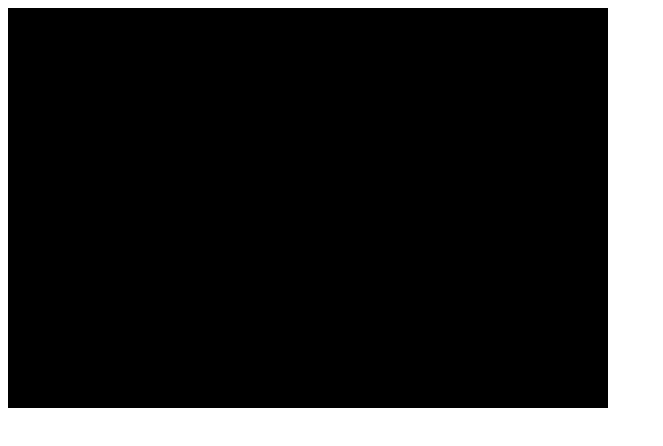
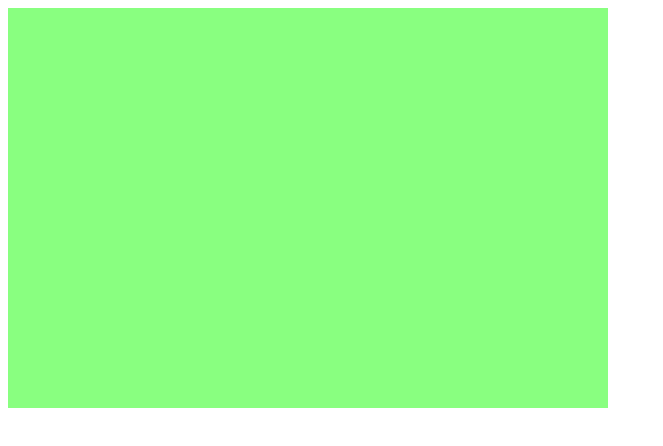
Before and after one commit to shahilalgoo/PhaserDemo, a plain HTML site: page index.html in a window 1280 px wide. Shown: the whole page, without its empty margins (0-663 px from the left). Drawn offline with Linux system fonts and the light colour scheme; animation ran at ten frames a second.

Commit message:
Add changeState event listener to each state

```diff
--- a/index.html
+++ b/index.html
@@ -2,7 +2,16 @@
 <html>
     <head>
         <script src="phaser/phaser.min.js"></script>
+        <script src="state0.js"></script>
         <script src="state1.js"></script>
+        <script src="state2.js"></script>
+        <script src="state3.js"></script>
+        <script src="state4.js"></script>
+        <script src="state5.js"></script>
+        <script src="state6.js"></script>
+        <script src="state7.js"></script>
+        <script src="state8.js"></script>
+        <script src="state9.js"></script>
     </head>
 
     <body>
--- a/main.js
+++ b/main.js
@@ -1,3 +1,12 @@
 var game = new Phaser.Game(600,400, Phaser.AUTO);
+game.state.add('state0', demo.state0);
 game.state.add('state1', demo.state1);
-game.state.start('state1');
+game.state.add('state2', demo.state2);
+game.state.add('state3', demo.state3);
+game.state.add('state4', demo.state4);
+game.state.add('state5', demo.state5);
+game.state.add('state6', demo.state6);
+game.state.add('state7', demo.state7);
+game.state.add('state8', demo.state8);
+game.state.add('state9', demo.state9);
+game.state.start('state0');
--- /dev/null
+++ b/state0.js
@@ -0,0 +1,33 @@
+var demo = {};
+demo.state0 = function(){};
+demo.state0.prototype = {
+    preload: function(){},
+    create: function(){
+        game.stage.backgroundColor = '#89ff80';
+        console.log("state0");
+
+        addChangeStateEventListeners();
+    },
+    update: function(){}
+};
+
+function changeState(i, StateNum) {
+    game.state.start('state' + StateNum);
+}
+
+function addKeyCallback(key, fn, args) {
+    game.input.keyboard.addKey(key).onDown.add(fn, null, null, args);
+}
+
+function addChangeStateEventListeners() {
+    addKeyCallback(Phaser.Keyboard.ZERO, changeState, 0);
+    addKeyCallback(Phaser.Keyboard.ONE, changeState, 1);
+    addKeyCallback(Phaser.Keyboard.TWO, changeState, 2);
+    addKeyCallback(Phaser.Keyboard.THREE, changeState, 3);
+    addKeyCallback(Phaser.Keyboard.FOUR, changeState, 4);
+    addKeyCallback(Phaser.Keyboard.FIVE, changeState, 5);
+    addKeyCallback(Phaser.Keyboard.SIX, changeState, 6);
+    addKeyCallback(Phaser.Keyboard.SEVEN, changeState, 7);
+    addKeyCallback(Phaser.Keyboard.EIGHT, changeState, 8);
+    addKeyCallback(Phaser.Keyboard.NINE, changeState, 9);
+}
--- a/state1.js
+++ b/state1.js
@@ -1,7 +1,11 @@
-var demo = {};
 demo.state1 = function(){};
 demo.state1.prototype = {
     preload: function(){},
-    create: function(){},
+    create: function(){
+        game.stage.backgroundColor = '#329ba8';
+        console.log("state1");
+
+        addChangeStateEventListeners();
+    },
     update: function(){}
 };
--- /dev/null
+++ b/state2.js
@@ -0,0 +1,10 @@
+demo.state2 = function(){};
+demo.state2.prototype = {
+    preload: function(){},
+    create: function(){
+        game.stage.backgroundColor = '#a88b32';
+        console.log("state2");
+        addChangeStateEventListeners();
+    },
+    update: function(){}
+};
--- /dev/null
+++ b/state3.js
@@ -0,0 +1,10 @@
+demo.state3 = function(){};
+demo.state3.prototype = {
+    preload: function(){},
+    create: function(){
+        game.stage.backgroundColor = '#7fa832';
+        console.log("state3");
+        addChangeStateEventListeners();
+    },
+    update: function(){}
+};
--- /dev/null
+++ b/state4.js
@@ -0,0 +1,10 @@
+demo.state4 = function(){};
+demo.state4.prototype = {
+    preload: function(){},
+    create: function(){
+        game.stage.backgroundColor = '#32a86b';
+        console.log("state4");
+        addChangeStateEventListeners();
+    },
+    update: function(){}
+};
--- /dev/null
+++ b/state5.js
@@ -0,0 +1,10 @@
+demo.state5 = function(){};
+demo.state5.prototype = {
+    preload: function(){},
+    create: function(){
+        game.stage.backgroundColor = '#3283a8';
+        console.log("state5");
+        addChangeStateEventListeners();
+    },
+    update: function(){}
+};
--- /dev/null
+++ b/state6.js
@@ -0,0 +1,10 @@
+demo.state6 = function(){};
+demo.state6.prototype = {
+    preload: function(){},
+    create: function(){
+        game.stage.backgroundColor = '#324ca8';
+        console.log("state6");
+        addChangeStateEventListeners();
+    },
+    update: function(){}
+};
--- /dev/null
+++ b/state7.js
@@ -0,0 +1,10 @@
+demo.state7 = function(){};
+demo.state7.prototype = {
+    preload: function(){},
+    create: function(){
+        game.stage.backgroundColor = '#3283a8';
+        console.log("state7");
+        addChangeStateEventListeners();
+    },
+    update: function(){}
+};
--- /dev/null
+++ b/state8.js
@@ -0,0 +1,10 @@
+demo.state8 = function(){};
+demo.state8.prototype = {
+    preload: function(){},
+    create: function(){
+        game.stage.backgroundColor = '#6b32a8';
+        console.log("state8");
+        addChangeStateEventListeners();
+    },
+    update: function(){}
+};
--- /dev/null
+++ b/state9.js
@@ -0,0 +1,10 @@
+demo.state9 = function(){};
+demo.state9.prototype = {
+    preload: function(){},
+    create: function(){
+        game.stage.backgroundColor = '#6b44a8';
+        console.log("state9");
+        addChangeStateEventListeners();
+    },
+    update: function(){}
+};
```
